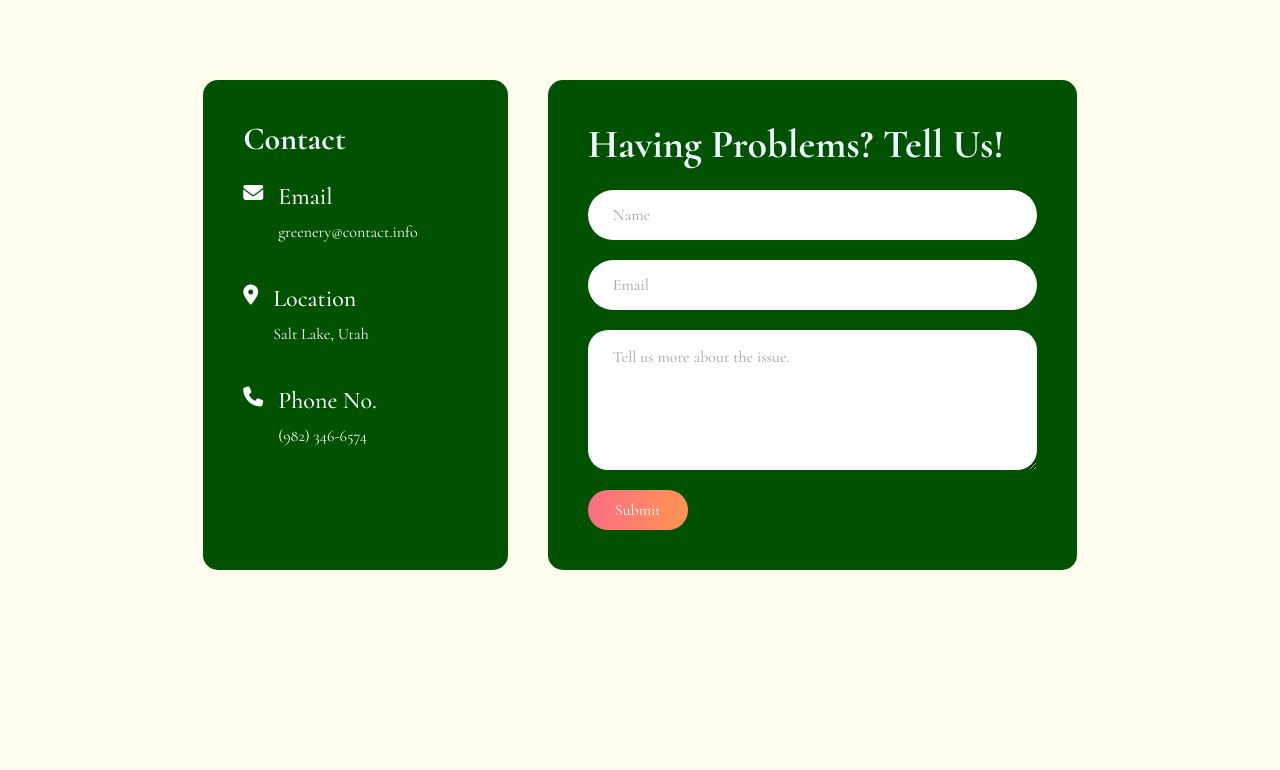
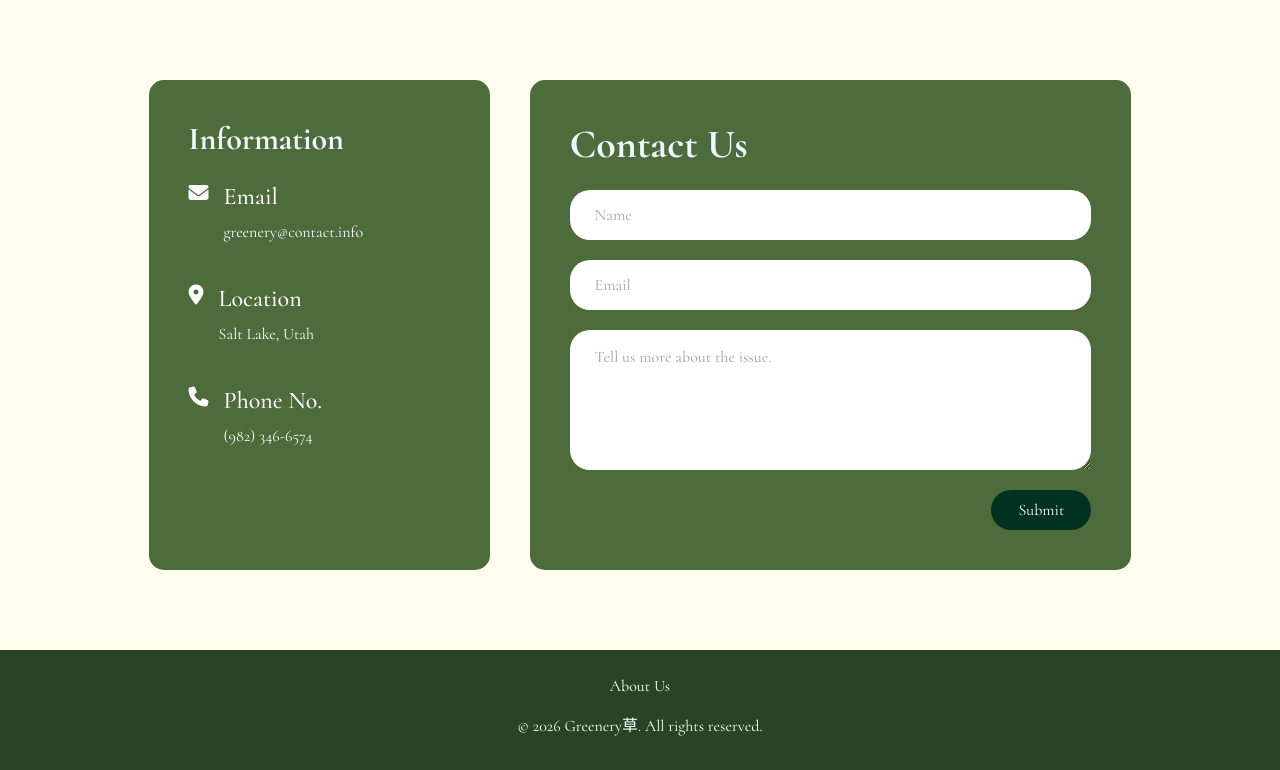
Before and after one commit to Greeneery/my-rep, a Flask app: page /contact-page in a window 1280 px wide. Shown: the part 87-857 px from the top of the page. Before the commit the page ends 657 px from the top, so only its background shows below. Run offline with Flask 3, Linux system fonts and the light colour scheme; some web fonts are replaced.

Commit message:
Styling Update No.1-1 [WIP]:  DOne styling contact page, and add temporary footer (add more soon!) ;3

```diff
--- a/static/css/contact.css
+++ b/static/css/contact.css
@@ -3,7 +3,7 @@
 @import url('https://fonts.googleapis.com/css2?family=Cormorant:ital,wght@0,300..700;1,300..700&display=swap');
 
 .contact-section {
-  padding: 80px 10%;
+  padding: 80px 5%;
 }
 
 .contact-container {
@@ -13,7 +13,7 @@
 
 .contact-info {
   flex: 1;
-  background: rgb(0, 82, 0);
+  background: #4D6B3B;
   color: white;
   padding: 40px;
   border-radius: 15px;
@@ -69,7 +69,7 @@
 
 .contact-form {
   flex: 2;
-  background: rgb(0, 82, 0);
+  background: #4D6B3B;
   padding: 40px;
   border-radius: 15px;
   font-family: Cormorant;
@@ -107,7 +107,7 @@
   padding-left: 25px;
   font-weight: 500;
   color: #666;
-  border-radius: 50px;
+  border-radius: 20px;
 }
 
 .contact-left textarea {
@@ -133,7 +133,7 @@
   gap: 10px;
   border: none;
   border-radius: 50px;
-  background: linear-gradient(270deg, #ff944f, #fa6d86);
+  background: #003121;
   cursor: pointer;
 }
 
@@ -147,6 +147,7 @@
   overflow: hidden;
   border-radius: 20px;
   transition: all 0.5s ease;
+  align-self: flex-end;
 }
 
 .holographic-card-2 h2 {
@@ -174,7 +175,7 @@
 
 .holographic-card-2:hover {
   transform: scale(1);
-  box-shadow: 0 0 20px rgba(255, 255, 0, 0.5);
+  box-shadow: 0 0 20px rgba(44, 255, 125, 0.5);
 }
 
 .holographic-card-2:hover::before {
--- a/static/css/style.css
+++ b/static/css/style.css
@@ -8,7 +8,11 @@ body {
     background-color: #FFFDED;
 }
 
-
+.footer {
+    background-color: #274425;
+    color: #FFFFFF;
+    font-family: Cormorant;
+}
 
 .navbar-brand {
     color: #4d6b3b !important;
@@ -113,6 +117,41 @@ body {
     background-color: #666;
 }
 
+.fade-in {
+    opacity: 1;
+    animation-name: fadeInOpacity;
+    animation-iteration-count: 1;
+    animation-timing-function: ease-in;
+    animation-duration: 0.4s;
+}
+
+.fade-in-bottom {
+  animation: fadeInUp 0.8s ease-out forwards;
+}
+
+
+@keyframes fadeInUp {
+  from {
+    opacity: 0;
+    transform: translateY(30px);
+  }
+  to {
+    opacity: 1;
+    transform: translateY(0);
+  }
+}
+
+
+@keyframes fadeInOpacity {
+    0% {
+        opacity: 0;
+    }
+
+    100% {
+        opacity: 1;
+    }
+}
+
 
 @keyframes slideIn {
     to {
--- a/website/template/base.html
+++ b/website/template/base.html
@@ -152,9 +152,20 @@
             </div>
         </div>
 
-        {% block body_end %}{% endblock body_end %}
+        <main>{% block body_end %}{% endblock body_end %}</main>
+
+        <footer class="footer py-4 mt-auto">
+            <div class="footer-container text-center">
+                <p class="contact-me-line">About Us</p>
+                <div class="footer-divider"></div>
+                <p class="mb-2">© <script>
+          document.write(new Date().getFullYear())
+        </script> Greenery草. All rights reserved.</p>
+            </div>
+        </footer>
         <script
             src="https://cdn.jsdelivr.net/npm/bootstrap@5.3.0/dist/js/bootstrap.bundle.min.js"></script>
         <script src="{{ url_for('static', filename='js/navbar.js') }}"></script>
-        <script src="{{ url_for('static', filename='js/toast_msg.js') }}"></script>
+        <script
+            src="{{ url_for('static', filename='js/toast_msg.js') }}"></script>
     </body>
--- a/website/template/browse.html
+++ b/website/template/browse.html
@@ -15,7 +15,7 @@
 {% endblock %}
 
 {% block content %}
-<div class="browse-container">
+<div class="browse-container fade-in-bottom">
 
     <aside class="filter-sidebar">
         <h3>Filter</h3>
--- a/website/template/cart.html
+++ b/website/template/cart.html
@@ -16,7 +16,7 @@
 
 {% block content %}
 
-<section class="cart-page">
+<section class="cart-page fade-in-bottom">
     <div class="cart-wrapper">
         <div class="cart-main">
             <h1 class="cart-title">YOUR CART</h1>
--- a/website/template/contact.html
+++ b/website/template/contact.html
@@ -2,8 +2,6 @@
 
 {% block css %}
 {{ super() }}
-<link rel="stylesheet"
-    href="{{ url_for('static', filename='css/home.css') }}" />
 <link rel="stylesheet"
     href="{{ url_for('static', filename='css/contact.css')}}" />
 <link rel="icon" type="image/x-icon"
@@ -22,10 +20,10 @@
 
 {% block content %}
 
-<section class="contact-section">
+<section class="contact-section fade-in-bottom">
     <div class="contact-container">
         <div class="contact-info">
-            <h2>Contact</h2>
+            <h2>Information</h2>
             <div class="info-item-container">
                 <div class="info-item">
                     <i class="fas fa-envelope"></i>
@@ -56,7 +54,7 @@
                 <form action="https://api.web3forms.com/submit" method="POST"
                     class="contact-left">
                     <div class="contact-left-title">
-                        <h2>Having Problems? Tell Us!</h2>
+                        <h2>Contact Us</h2>
                     </div>
                     <input type="hidden" name="access_key"
                         value="06602ecb-f2d9-42c5-bf3e-30301086ad68">
--- a/website/template/detail.html
+++ b/website/template/detail.html
@@ -16,7 +16,7 @@
 
 {% block content %}
 
-<div class="description-container">
+<div class="description-container fade-in-bottom">
     <div class="product-visuals">
         <div class="main-image">
             <img
--- a/website/template/favorites.html
+++ b/website/template/favorites.html
@@ -16,7 +16,7 @@
 
 {% block content %}
 
-<section class="favorites-page">
+<section class="favorites-page fade-in-bottom">
    <div class="browse-container">
     <main class="browse-main">
         <div class="browse-header">
--- a/website/template/home.html
+++ b/website/template/home.html
@@ -15,7 +15,7 @@
 {% endblock %}
 
 {% block content %}
-<section>
+<section class="fade-in-bottom">
     <div class="home-background">
         <div class="home-text">
             <h3 class="welcome">
```
